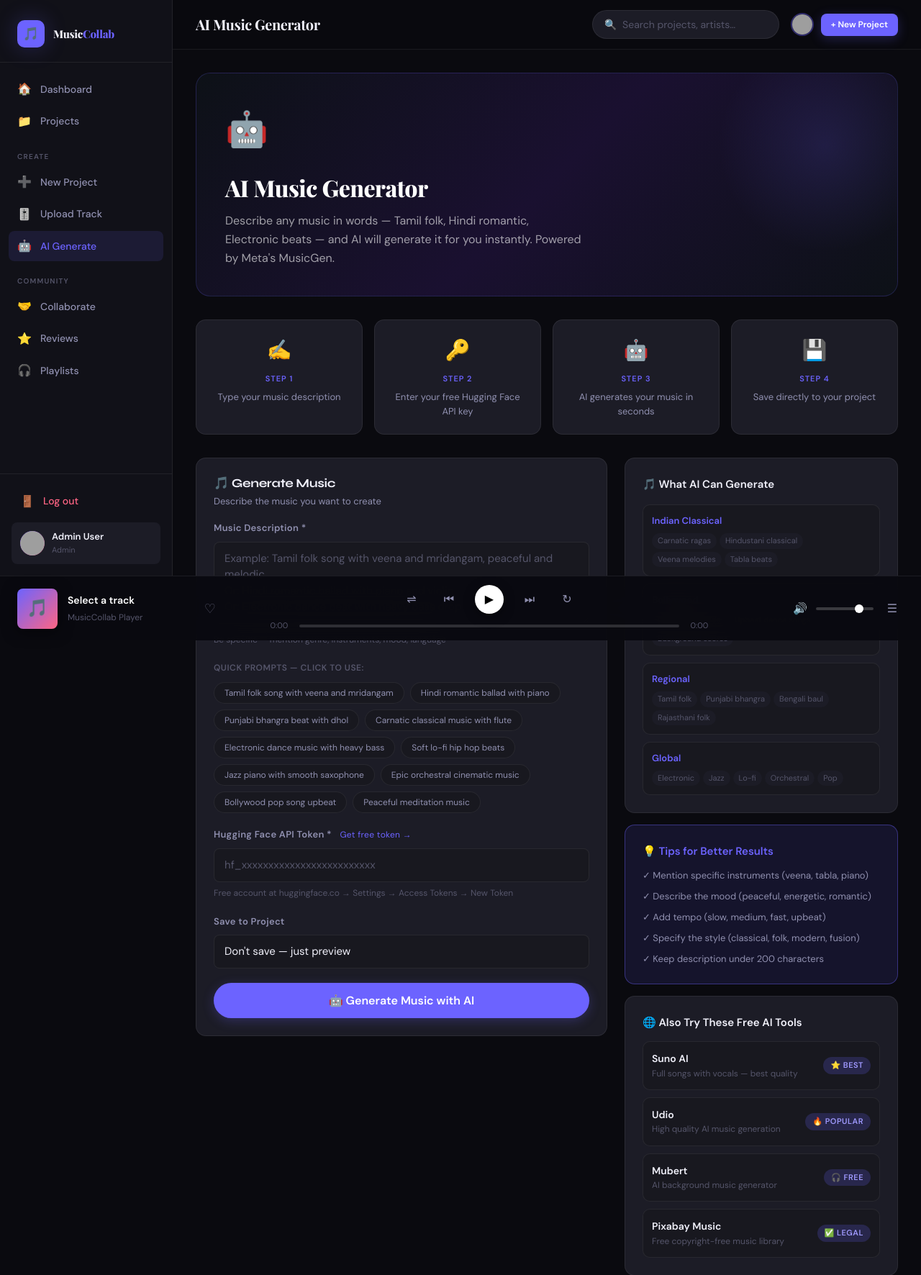
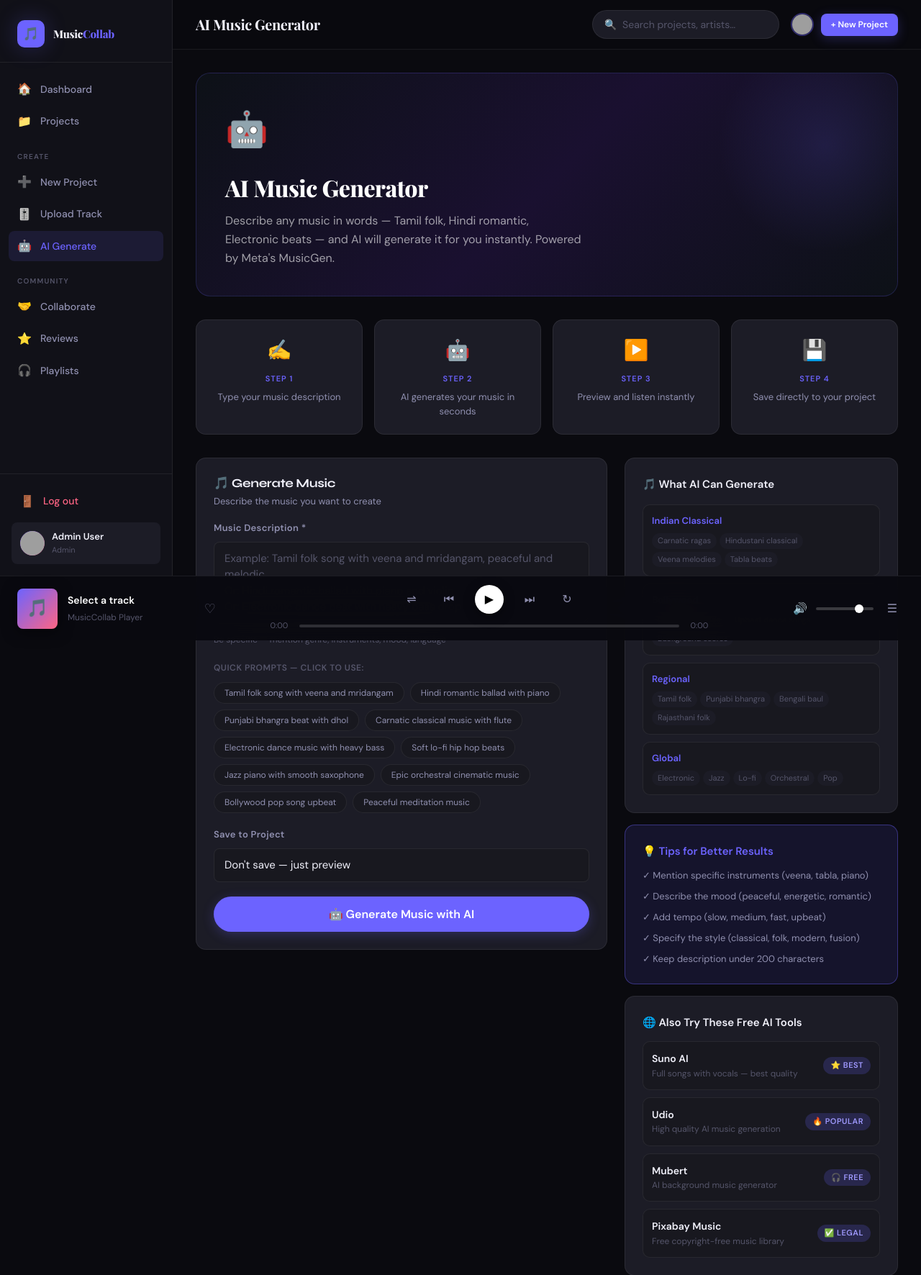
Before and after one commit to narayananvenkatesh05-jr/music-collab-system, a Flask app: page /ai-generate in a window 1280 px wide. Shown: the top 1772 px of the page at 72% size. Run offline with Flask 3, Linux system fonts and the light colour scheme; a user stored in the database is signed in; data comes from the database, SQL or seed files in the repository; data that the repository does not hold is empty; some libraries are stand-ins or nearby versions; grey boxes are pictures that could not be loaded.

Commit message:
Fix AI generate secure token

```diff
--- a/templates/ai_generate.html
+++ b/templates/ai_generate.html
@@ -23,8 +23,8 @@
 <div style="display:grid;grid-template-columns:repeat(4,1fr);gap:16px;margin-bottom:32px">
   {% for step, icon, desc in [
     ('1','✍️','Type your music description'),
-    ('2','🔑','Enter your free Hugging Face API key'),
-    ('3','🤖','AI generates your music in seconds'),
+    ('2','🤖','AI generates your music in seconds'),
+    ('3','▶️','Preview and listen instantly'),
     ('4','💾','Save directly to your project')
   ] %}
   <div style="background:var(--bg-card);border:1px solid var(--border);border-radius:14px;padding:20px;text-align:center">
@@ -35,7 +35,7 @@
   {% endfor %}
 </div>
 
-<!-- Main generator card -->
+<!-- Main generator -->
 <div style="display:grid;grid-template-columns:1fr 380px;gap:24px;align-items:start">
 
   <!-- Left: Generator form -->
@@ -55,10 +55,12 @@
       <div class="form-hint">Be specific — mention genre, instruments, mood, language</div>
     </div>
 
-    <!-- Prompt suggestions -->
+    <!-- Quick prompts -->
     <div style="margin-bottom:20px">
-      <div style="font-size:12px;font-weight:600;color:var(--text-muted);margin-bottom:10px;text-transform:uppercase;letter-spacing:0.5px">Quick Prompts — Click to use:</div>
-      <div style="display:flex;flex-wrap:wrap;gap:8px" id="prompt-suggestions">
+      <div style="font-size:12px;font-weight:600;color:var(--text-muted);margin-bottom:10px;text-transform:uppercase;letter-spacing:0.5px">
+        Quick Prompts — Click to use:
+      </div>
+      <div style="display:flex;flex-wrap:wrap;gap:8px">
         {% for prompt in [
           'Tamil folk song with veena and mridangam',
           'Hindi romantic ballad with piano',
@@ -82,23 +84,6 @@
       </div>
     </div>
 
-    <!-- API Key input -->
-    <div class="form-group">
-      <label class="form-label">
-        Hugging Face API Token *
-        <a href="https://huggingface.co/settings/tokens" target="_blank"
-           style="color:var(--accent);font-size:12px;margin-left:8px;font-weight:400">
-          Get free token →
-        </a>
-      </label>
-      <input class="form-control" type="password" id="hf-token"
-             placeholder="hf_xxxxxxxxxxxxxxxxxxxxxxxxx"
-             value="{{ request.cookies.get('hf_token', '') }}"/>
-      <div class="form-hint">
-        Free account at huggingface.co → Settings → Access Tokens → New Token
-      </div>
-    </div>
-
     <!-- Project selector -->
     <div class="form-group">
       <label class="form-label">Save to Project</label>
@@ -118,11 +103,12 @@
     </button>
 
     <!-- Status area -->
-    <div id="gen-status" style="display:none;margin-top:20px;padding:16px;border-radius:12px;background:var(--bg-elevated);border:1px solid var(--border)">
+    <div id="gen-status"
+         style="display:none;margin-top:20px;padding:16px;border-radius:12px;background:var(--bg-elevated);border:1px solid var(--border)">
       <div style="display:flex;align-items:center;gap:12px">
-        <div id="gen-spinner" style="width:20px;height:20px;border:2px solid var(--border);border-top-color:var(--accent);border-radius:50%;animation:spin 0.6s linear infinite"></div>
+        <div style="width:20px;height:20px;border:2px solid var(--border);border-top-color:var(--accent);border-radius:50%;animation:spin 0.6s linear infinite;flex-shrink:0"></div>
         <div id="gen-status-text" style="font-size:14px;color:var(--text-secondary)">
-          Generating your music... this takes 20-40 seconds
+          Connecting to AI model...
         </div>
       </div>
     </div>
@@ -133,7 +119,8 @@
         <div style="font-weight:600;color:#43e97b;margin-bottom:12px;font-size:15px">
           ✅ Music Generated Successfully!
         </div>
-        <audio id="gen-audio" controls style="width:100%;margin-bottom:12px;border-radius:8px"></audio>
+        <audio id="gen-audio" controls
+               style="width:100%;margin-bottom:12px;border-radius:8px"></audio>
         <div style="display:flex;gap:10px;flex-wrap:wrap">
           <a id="gen-download" download="ai-music.wav"
              class="btn btn-outline btn-sm">⬇️ Download</a>
@@ -142,7 +129,8 @@
           <button onclick="generateMusic()"
                   class="btn btn-ghost btn-sm">🔄 Regenerate</button>
         </div>
-        <div id="save-status" style="margin-top:10px;font-size:13px;color:var(--accent)"></div>
+        <div id="save-status"
+             style="margin-top:10px;font-size:13px;color:var(--accent)"></div>
       </div>
     </div>
 
@@ -158,10 +146,10 @@
       <div style="font-weight:700;margin-bottom:16px;font-size:15px">🎵 What AI Can Generate</div>
       <div style="display:flex;flex-direction:column;gap:10px">
         {% for category, examples in [
-          ('Indian Classical', ['Carnatic ragas', 'Hindustani classical', 'Veena melodies', 'Tabla beats']),
-          ('Bollywood', ['Romantic ballads', 'Upbeat dance songs', 'Background scores']),
-          ('Regional', ['Tamil folk', 'Punjabi bhangra', 'Bengali baul', 'Rajasthani folk']),
-          ('Global', ['Electronic', 'Jazz', 'Lo-fi', 'Orchestral', 'Pop'])
+          ('Indian Classical', ['Carnatic ragas','Hindustani classical','Veena melodies','Tabla beats']),
+          ('Bollywood',        ['Romantic ballads','Upbeat dance songs','Background scores']),
+          ('Regional',         ['Tamil folk','Punjabi bhangra','Bengali baul','Rajasthani folk']),
+          ('Global',           ['Electronic','Jazz','Lo-fi','Orchestral','Pop'])
         ] %}
         <div style="padding:12px;background:var(--bg-elevated);border-radius:10px;border:1px solid var(--border)">
           <div style="font-size:13px;font-weight:600;margin-bottom:6px;color:var(--accent)">{{ category }}</div>
@@ -175,8 +163,9 @@
       </div>
     </div>
 
-    <!-- Tips card -->
-    <div class="card fade-in fade-in-delay-1" style="background:var(--accent-soft);border-color:var(--border-hover)">
+    <!-- Tips -->
+    <div class="card fade-in fade-in-delay-1"
+         style="background:var(--accent-soft);border-color:var(--border-hover)">
       <div style="font-weight:700;color:var(--accent);margin-bottom:12px">💡 Tips for Better Results</div>
       <div style="display:flex;flex-direction:column;gap:8px;font-size:13px;color:var(--text-secondary)">
         <div>✓ Mention specific instruments (veena, tabla, piano)</div>
@@ -192,10 +181,10 @@
       <div style="font-weight:700;margin-bottom:14px;font-size:15px">🌐 Also Try These Free AI Tools</div>
       <div style="display:flex;flex-direction:column;gap:10px">
         {% for name, url, desc, badge in [
-          ('Suno AI','https://suno.com','Full songs with vocals — best quality','⭐ Best'),
-          ('Udio','https://udio.com','High quality AI music generation','🔥 Popular'),
-          ('Mubert','https://mubert.com','AI background music generator','🎧 Free'),
-          ('Pixabay Music','https://pixabay.com/music','Free copyright-free music library','✅ Legal')
+          ('Suno AI',       'https://suno.com',          'Full songs with vocals — best quality',   '⭐ Best'),
+          ('Udio',          'https://udio.com',           'High quality AI music generation',        '🔥 Popular'),
+          ('Mubert',        'https://mubert.com',         'AI background music generator',           '🎧 Free'),
+          ('Pixabay Music', 'https://pixabay.com/music',  'Free copyright-free music library',       '✅ Legal')
         ] %}
         <a href="{{ url }}" target="_blank"
            style="display:flex;align-items:center;gap:12px;padding:12px;background:var(--bg-elevated);border-radius:10px;border:1px solid var(--border);text-decoration:none;transition:border-color 0.15s"
@@ -218,34 +207,27 @@
 
 {% block scripts %}
 <script>
-let generatedAudioUrl = null;
+let generatedFileUrl = null;
 
 async function generateMusic() {
-  const prompt     = document.getElementById('music-prompt').value.trim();
-  const hfToken    = document.getElementById('hf-token').value.trim();
-  const projectId  = document.getElementById('save-project').value;
+  const prompt = document.getElementById('music-prompt').value.trim();
 
   if (!prompt) {
     showError('Please enter a music description!');
     return;
   }
-  if (!hfToken) {
-    showError('Please enter your Hugging Face API token! <a href="https://huggingface.co/settings/tokens" target="_blank" style="color:var(--accent)">Get it free here →</a>');
-    return;
-  }
 
-  // Show loading
   document.getElementById('gen-status').style.display = 'block';
   document.getElementById('gen-result').style.display = 'none';
   document.getElementById('gen-error').style.display  = 'none';
-  document.getElementById('generate-btn').disabled = true;
+  document.getElementById('generate-btn').disabled    = true;
   document.getElementById('generate-btn').textContent = '⏳ Generating...';
 
   const messages = [
     'Connecting to AI model...',
-    'Loading MusicGen model (first time takes longer)...',
+    'Loading MusicGen — first time takes 30-60 seconds...',
     'Analyzing your music description...',
-    'Composing instruments and melody...',
+    'Composing melody and instruments...',
     'Almost done — finalizing audio...'
   ];
 
@@ -254,61 +236,44 @@ async function generateMusic() {
     if (msgIdx < messages.length) {
       document.getElementById('gen-status-text').textContent = messages[msgIdx++];
     }
-  }, 6000);
+  }, 8000);
 
   try {
-    // Call Hugging Face API directly from browser
-    const response = await fetch(
-      'https://api-inference.huggingface.co/models/facebook/musicgen-small',
-      {
-        method: 'POST',
-        headers: {
-          'Authorization': `Bearer ${hfToken}`,
-          'Content-Type': 'application/json'
-        },
-        body: JSON.stringify({ inputs: prompt })
-      }
-    );
+    const response = await fetch('/api/generate-music', {
+      method: 'POST',
+      headers: { 'Content-Type': 'application/json' },
+      body: JSON.stringify({ prompt: prompt })
+    });
 
     clearInterval(msgInterval);
+    const data = await response.json();
 
     if (!response.ok) {
-      const errText = await response.text();
-      if (errText.includes('loading')) {
-        showError('⏳ AI model is loading (this happens first time). Please wait 30 seconds and try again!');
-      } else if (errText.includes('401') || errText.includes('Unauthorized')) {
-        showError('❌ Invalid API token. Please check your Hugging Face token and try again.');
+      if (data.error === 'MODEL_LOADING') {
+        showError('⏳ AI model is warming up! Please wait 30 seconds and try again.');
+      } else if (data.error && data.error.includes('not configured')) {
+        showError('⚙️ HF_TOKEN not added to Railway Variables yet. Please add it and redeploy.');
       } else {
-        showError(`AI Error: ${errText.substring(0, 200)}`);
+        showError('❌ ' + (data.error || 'Unknown error occurred'));
       }
       return;
     }
 
-    // Get audio blob
-    const audioBlob = await response.blob();
-    generatedAudioUrl = URL.createObjectURL(audioBlob);
+    // Show result
+    generatedFileUrl = data.file_url;
+    window._generatedPrompt = prompt;
 
-    // Show result
     const audioEl = document.getElementById('gen-audio');
-    audioEl.src = generatedAudioUrl;
-    document.getElementById('gen-download').href = generatedAudioUrl;
-
-    // Store blob for saving
-    window._generatedBlob  = audioBlob;
-    window._generatedPrompt = prompt;
-    window._generatedToken = hfToken;
-
+    audioEl.src = data.file_url;
+    document.getElementById('gen-download').href = data.file_url;
     document.getElementById('gen-result').style.display = 'block';
     document.getElementById('gen-status').style.display = 'none';
 
-    // Save cookie for convenience
-    document.cookie = `hf_token=${hfToken};path=/;max-age=86400`;
-
   } catch (err) {
     clearInterval(msgInterval);
-    showError(`Connection error: ${err.message}. Check your internet connection.`);
+    showError('Connection error: ' + err.message);
   } finally {
-    document.getElementById('generate-btn').disabled = false;
+    document.getElementById('generate-btn').disabled    = false;
     document.getElementById('generate-btn').textContent = '🤖 Generate Music with AI';
     document.getElementById('gen-status').style.display = 'none';
   }
@@ -316,52 +281,50 @@ async function generateMusic() {
 
 async function saveToProject() {
   const projectId = document.getElementById('save-project').value;
-  const prompt    = window._generatedPrompt || 'AI Generated';
-  const token     = window._generatedToken  || '';
 
   if (!projectId) {
     document.getElementById('save-status').textContent = '⚠️ Please select a project first!';
     return;
   }
-
-  if (!window._generatedBlob) {
-    document.getElementById('save-status').textContent = '⚠️ No generated audio to save!';
+  if (!generatedFileUrl) {
+    document.getElementById('save-status').textContent = '⚠️ Generate music first!';
     return;
   }
 
-  document.getElementById('save-btn').disabled = true;
+  document.getElementById('save-btn').disabled    = true;
   document.getElementById('save-btn').textContent = 'Saving...';
 
   try {
     const formData = new FormData();
-    formData.append('track_file', window._generatedBlob, 'ai-generated.wav');
     formData.append('project_id', projectId);
-    formData.append('track_type', 'OTHER');
-    formData.append('duration', '0');
+    formData.append('file_url',   generatedFileUrl);
+    formData.append('prompt',     window._generatedPrompt || 'AI Generated');
 
-    const response = await fetch('/tracks/upload', {
+    const response = await fetch('/api/save-ai-track', {
       method: 'POST',
       body: formData
     });
 
-    if (response.redirected || response.ok) {
+    const data = await response.json();
+
+    if (data.success) {
       document.getElementById('save-status').innerHTML =
-        '✅ Saved to project! <a href="/projects/' + projectId + '" style="color:var(--accent)">View project →</a>';
+        '✅ Saved! <a href="/projects/' + projectId + '" style="color:var(--accent)">View project →</a>';
     } else {
-      document.getElementById('save-status').textContent = '❌ Error saving. Try uploading manually.';
+      document.getElementById('save-status').textContent = '❌ ' + data.error;
     }
   } catch (err) {
-    document.getElementById('save-status').textContent = `Error: ${err.message}`;
+    document.getElementById('save-status').textContent = 'Error: ' + err.message;
   } finally {
-    document.getElementById('save-btn').disabled = false;
+    document.getElementById('save-btn').disabled    = false;
     document.getElementById('save-btn').textContent = '💾 Save to Project';
   }
 }
 
 function showError(msg) {
   document.getElementById('gen-error').style.display = 'block';
-  document.getElementById('gen-error').innerHTML = `
-    <div class="alert alert-danger">❌ ${msg}</div>`;
+  document.getElementById('gen-error').innerHTML =
+    '<div class="alert alert-danger">' + msg + '</div>';
   document.getElementById('gen-status').style.display = 'none';
 }
 </script>
```
